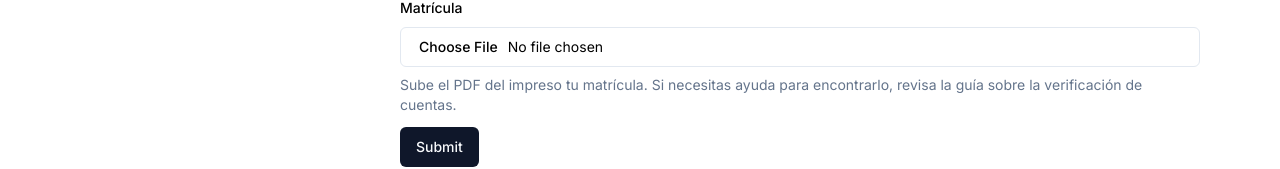
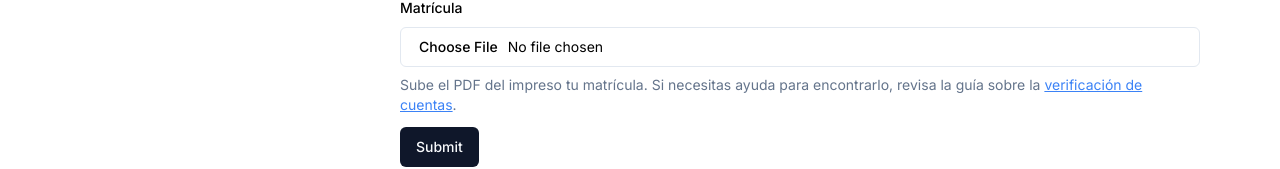
Before and after one commit to axelrogg/daiweb, a Next.js app: page /dashboard/verificar-mi-cuenta in a window 1280 px wide. Shown: the part 365-534 px from the top of the page. Built offline with nearby package versions, Linux system fonts and the light colour scheme; no server answers.

Commit message:
add link to account verification guide

```diff
--- a/src/components/dashboard/verify-account/verify-account-form.tsx
+++ b/src/components/dashboard/verify-account/verify-account-form.tsx
@@ -16,7 +16,7 @@ import { ToastAction } from "@/components/ui/toast";
 import { useToast } from "@/components/ui/use-toast";
 import { zodResolver } from "@hookform/resolvers/zod";
 import Link from "next/link";
-import { useEffect, useState } from "react";
+import { useState } from "react";
 import { useForm } from "react-hook-form";
 import { z } from "zod";
 
@@ -161,7 +161,16 @@ export const VerifyAccountForm = () => {
                                 <FormDescription>
                                     Sube el PDF del impreso tu matrícula. Si
                                     necesitas ayuda para encontrarlo, revisa la
-                                    guía sobre la verificación de cuentas.
+                                    guía sobre la{" "}
+                                    <Link
+                                        href="/guias/servicios/como-crear-una-cuenta-en-la-dai#paso-2-verifica-tu-cuenta"
+                                        target="_blank"
+                                        rel="noopener noreferrer"
+                                        className="text-blue-500 underline hover:text-accent"
+                                    >
+                                        verificación de cuentas
+                                    </Link>
+                                    .
                                 </FormDescription>
                                 <FormMessage />
                             </FormItem>
```
